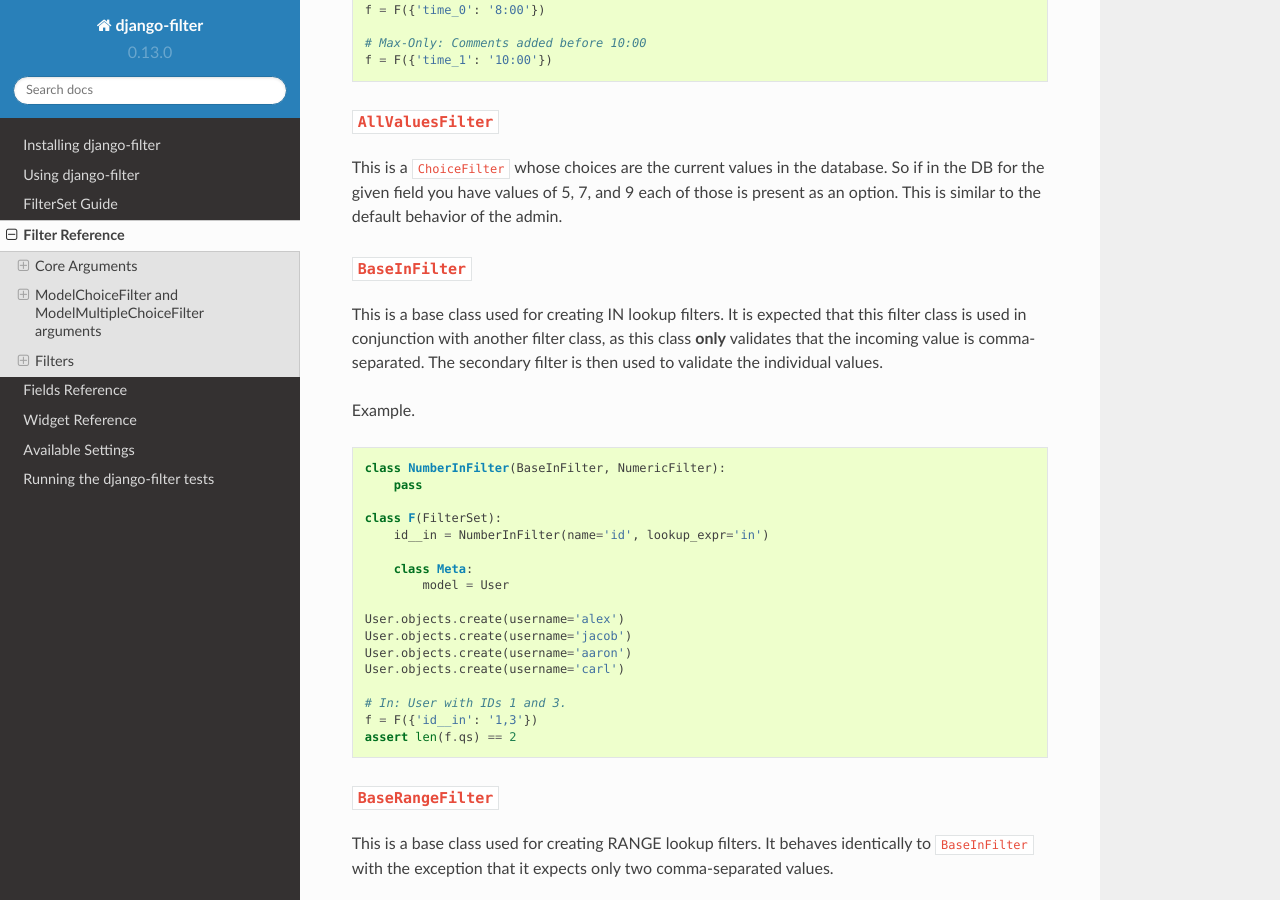
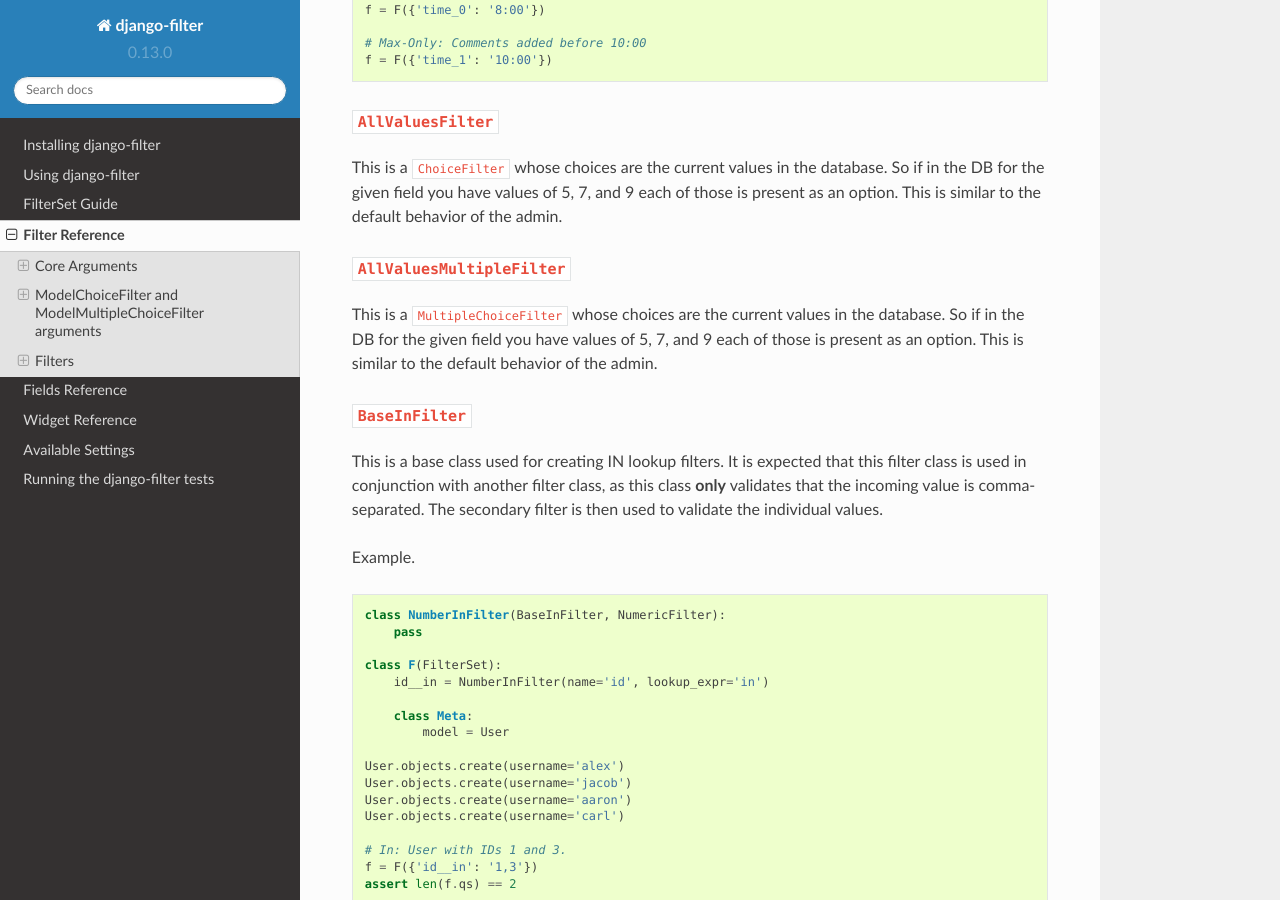
Before and after one commit to carltongibson/django-filter, a Sphinx documentation site: the page built from docs/ref/filters.txt, in a window 1280 px wide and 900 px high, scrolled down 8822 px. Built offline with Sphinx 7.4.7 and the Read the Docs theme 2.0.0, drawn with Linux system fonts in a browser that asks for light colours.

Commit message:
Doc update for AllValuesMultipleFilter

```diff
--- a/docs/ref/filters.txt
+++ b/docs/ref/filters.txt
@@ -460,6 +460,14 @@ database.  So if in the DB for the given field you have values of 5, 7, and 9
 each of those is present as an option.  This is similar to the default behavior
 of the admin.
 
+``AllValuesMultipleFilter``
+~~~~~~~~~~~~~~~~~~~
+
+This is a ``MultipleChoiceFilter`` whose choices are the current values in the
+database.  So if in the DB for the given field you have values of 5, 7, and 9
+each of those is present as an option.  This is similar to the default behavior
+of the admin.
+
 .. _base-in-filter:
 
 ``BaseInFilter``
```
